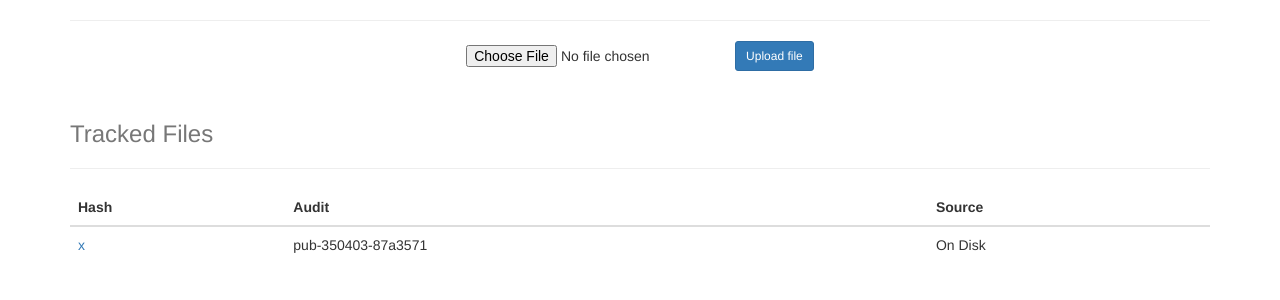
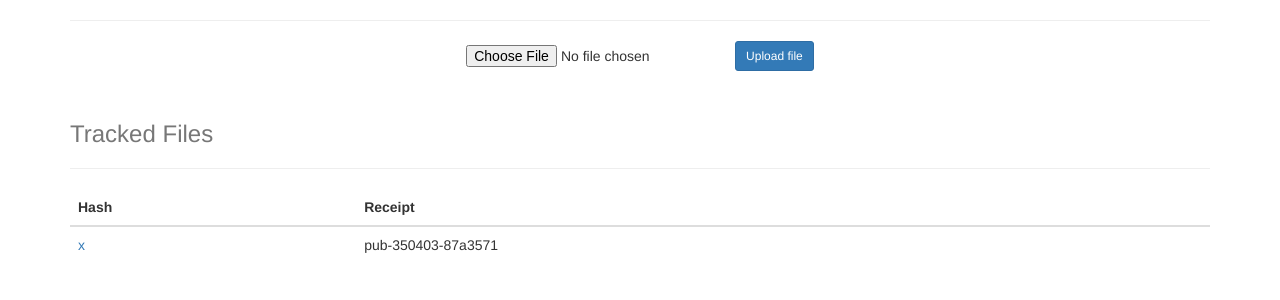
Before and after one commit to StorjOld/hashserv, a Flask app: template templates/index.html in a window 1280 px wide. Shown: the part 46-346 px from the top of the page. Run offline with Flask 2, Linux system fonts and the light colour scheme; the template is opened without the code that fills it: most values are stand-ins (such as "Sample title", 1, 10 or a date in 2020); some libraries are stand-ins or nearby versions.

Commit message:
Changed HTML

```diff
--- a/templates/index.html
+++ b/templates/index.html
@@ -29,8 +29,7 @@
 				<thead>
 					<tr>
 					<th>Hash</th>
-					<th>Audit</th>
-					<th>Source</th>
+					<th>Receipt</th>
 					</tr>
 				</thead>
 				<tbody>
@@ -38,7 +37,6 @@
 					<tr>
 						<td><a href="api/download/{{ hash }}">{{ hash }}</a></td>
 						<td>pub-350403-87a3571</td>
-						<td>On Disk</td>
 					</tr>
 					{% endfor %}
 					<tr>
```
